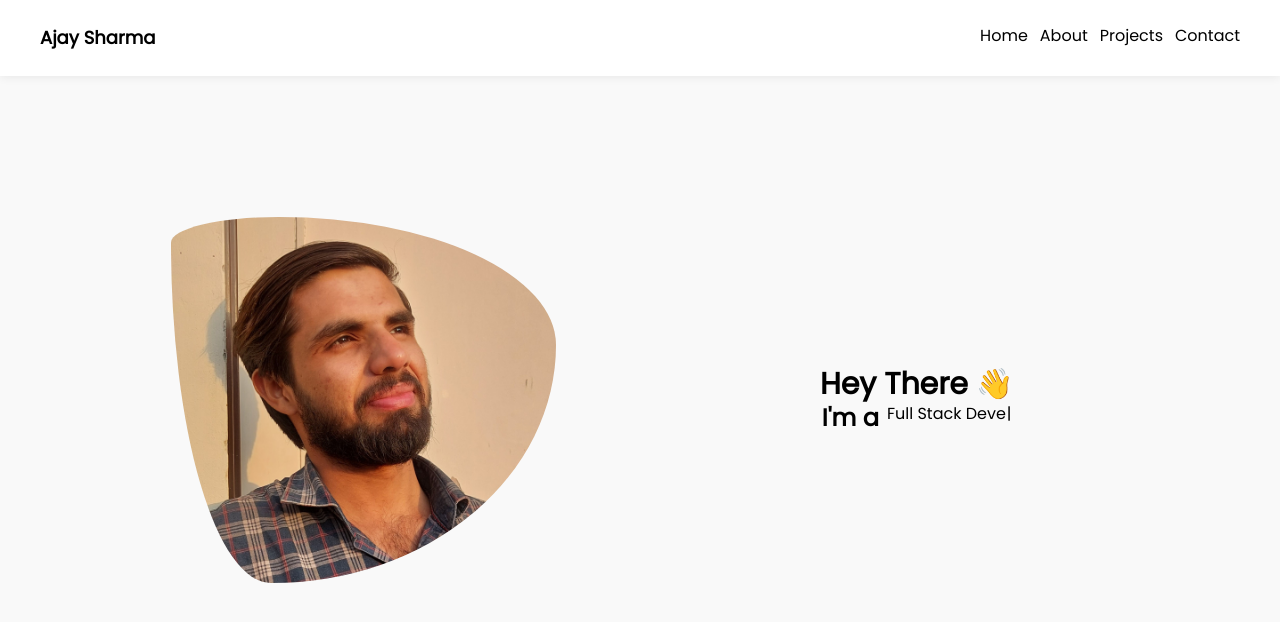
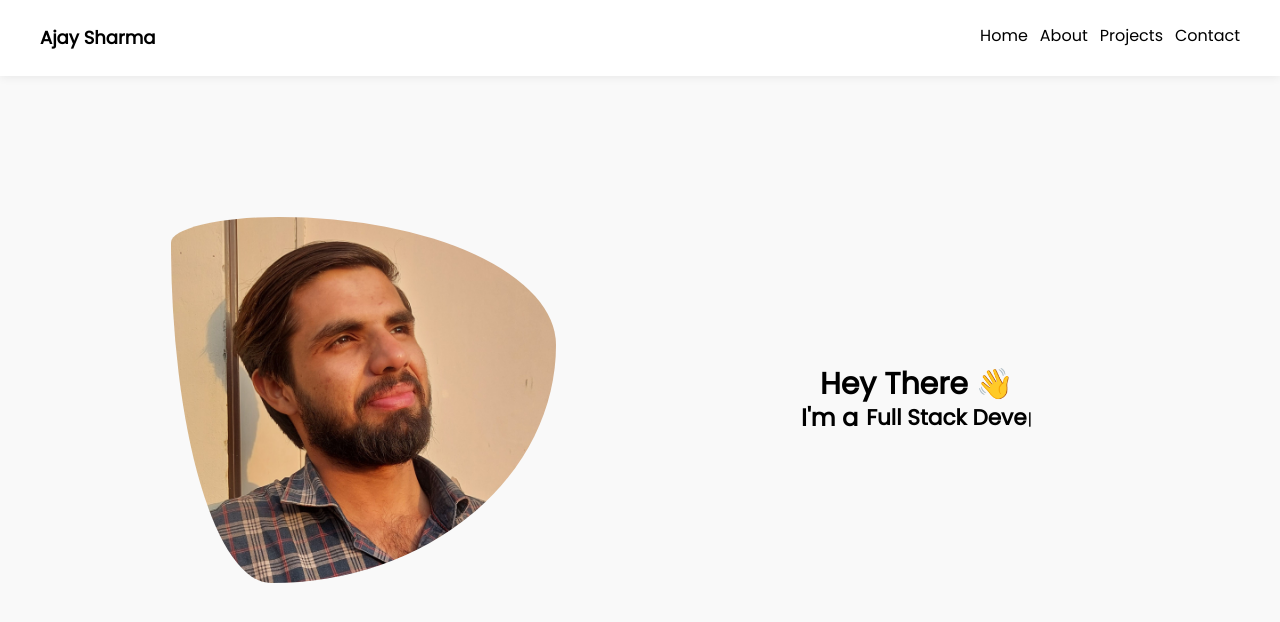
Before and after one commit to ajshrmaofficial/ajshrmaofficial.github.io, a React (Vite) app: page / in a window 1280 px wide. Shown: the top 622 px of the page. Built offline with nearby package versions, Linux system fonts and the light colour scheme.

Commit message:
added style for typewriter

```diff
--- a/src/styles/App.css
+++ b/src/styles/App.css
@@ -1,106 +1,4 @@
-/* :root{
-  --background: #f9f9f9;
-  --white: #ffffff;
-  --dark-text: #2d2e32;
-  --light-text: #555555;
-} */
-
-/* h3 {
-  font-weight: 900;
+.typewriter{
+  font-size: 1.35em;
+  font-weight: bolder;
 }
-
-a {
-  text-decoration: none;
-  color: var(--dark-text);
-}
-
-.app{
-  background-color: var(--background);
-  min-height: 100dvh;
-}
-
-.content{
-  margin: 7rem auto;
-  max-width: 107rem;
-}
-
-.navbar{
-  background-color: var(--white);
-  box-shadow: 0 0 10px rgba(0, 0, 0, .09);
-  display: flex;
-  justify-content: space-between;
-  padding-inline: 4rem;
-  padding-block: 2rem;
-  font-size: 1.7rem;
-  font-weight: 600;
-  position: fixed;
-  top: 0;
-  width: 100%;
-  height: auto;
-}
-
-.navlinks{
-  list-style: none;
-  display: flex;
-  gap: 2rem;
-}
-
-.blob{
-  background-image: url('../assets/profile.jpg');
-  background-size: cover;
-  background-repeat: no-repeat;
-  background-position: center;
-  height: 40rem;
-  width: 40rem;
-  border: 3px solid black;
-  overflow: hidden;
-  transition: border-radius 2000ms ease-in;
-}
-
-.hero-section{
-  height: 60rem;
-  display: flex;
-  flex-direction: row-reverse;
-  justify-content: space-between;
-  align-items: center;
-}
-
-.hero-section h1{
-  font-size: 5.4rem;
-}
-
-.hero-section h2{
-  font-size: 3rem;
-}
-
-.hero-title{
-  display: flex;
-  flex-direction: column;
-}
-
-.hero-title div{
-  display: flex;
-  flex-direction: row;
-  gap: 1rem;
-}
-
-@media screen and (max-width: 900px) {
-  .hero-section{
-    flex-direction: column;
-  }
-}
-
-.about{
-  height: 100dvh;
-  display: flex;
-  align-items: center;
-  justify-content: space-between;
-}
-
-.about img{
-  width: 40rem;
-}
-
-.about div{
-  width: 100%;
-} */
```
